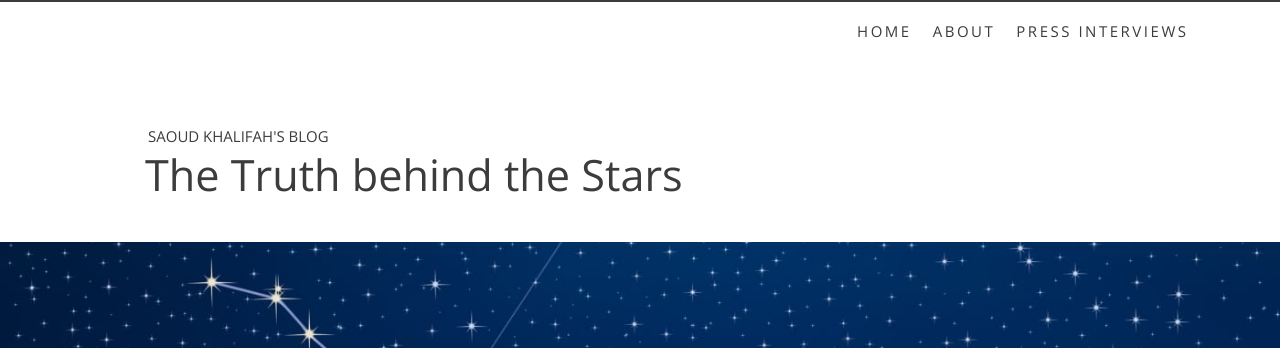
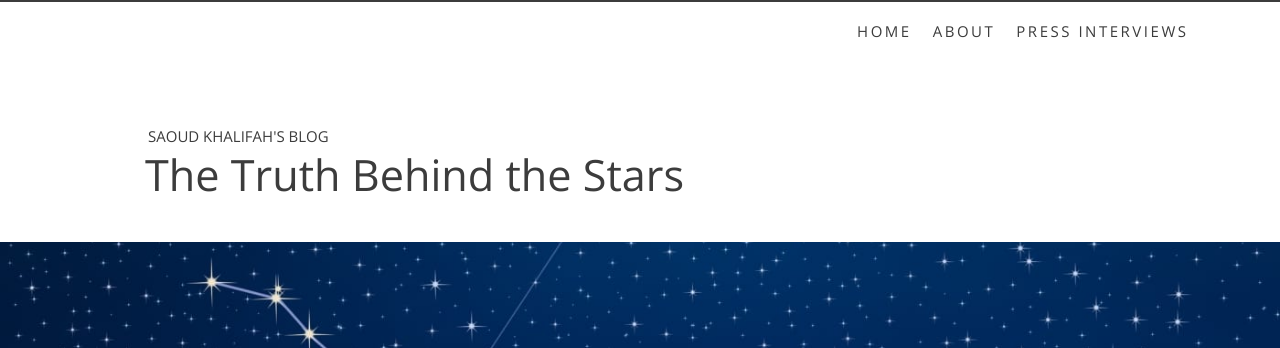
Before and after one commit to saouddk/saouddk.github.io, a Jekyll site: the page built from _posts/2021-08-24-the-truth-behind-the-stars.markdown, in a window 1280 px wide and 900 px high. Shown: the top 348 px of the window. Built offline with Jekyll 4.4.1, drawn with Linux system fonts in a browser that asks for light colours.

Commit message:
Capitalize.

```diff
--- a/_posts/2021-08-24-the-truth-behind-the-stars.markdown
+++ b/_posts/2021-08-24-the-truth-behind-the-stars.markdown
@@ -1,6 +1,6 @@
 ---
 layout: post
-title: The Truth behind the Stars
+title: The Truth Behind the Stars
 date: 2021-08-24
 description: Are those stars trustworthy?
 cover_url: north_star.jpg
```
